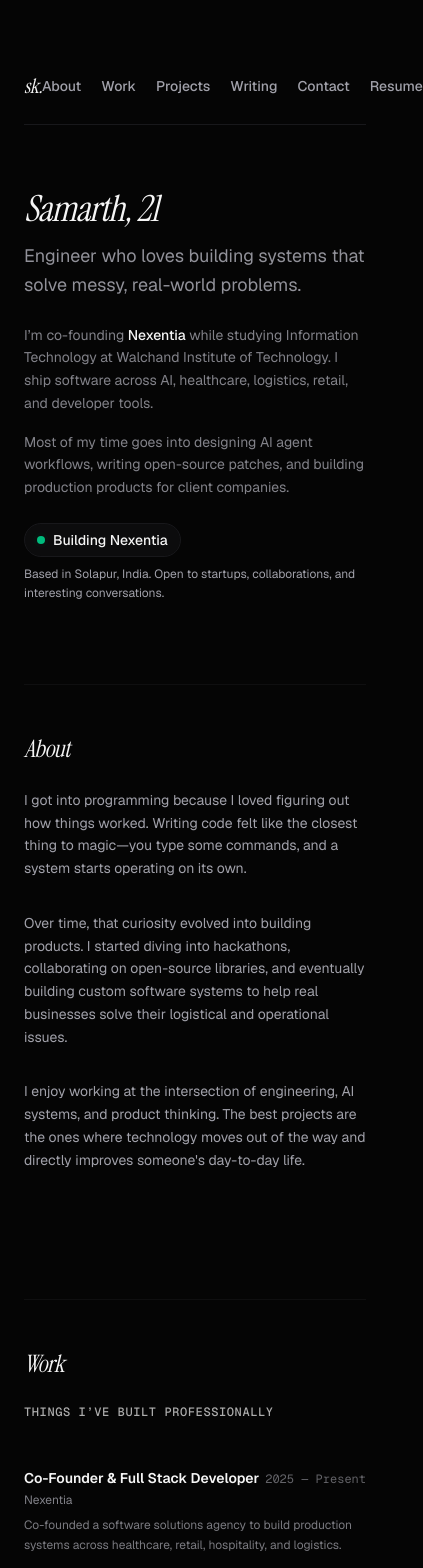
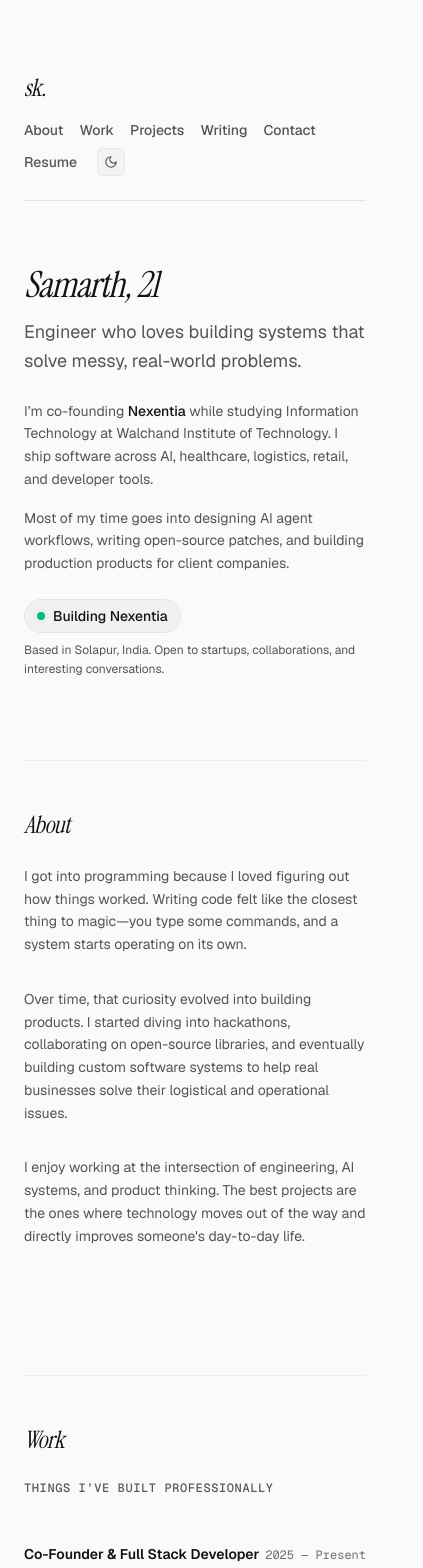
Before and after one commit to Erennn7/portfolio, a Next.js app: page / in a window 390 px wide. Shown: the top 1568 px of the page, 423 px wide, since content can reach past the window. Built offline with nearby package versions, Linux system fonts and the light colour scheme.

Commit message:
feat: add dark/light theme switching, improve font contrast, make layout mobile responsive, link actual resume

```diff
--- a/app/components.tsx
+++ b/app/components.tsx
@@ -1,24 +1,55 @@
-import React from "react";
+"use client";
+
+import React, { useEffect, useState } from "react";
 import Link from "next/link";
 import Image from "next/image";
 
-// Minimal Navbar Component
+// Minimal Navbar Component with Dark/Light Toggle
 export function Navbar() {
+  const [theme, setTheme] = useState<"light" | "dark">("dark");
+  const [mounted, setMounted] = useState(false);
+
+  useEffect(() => {
+    // eslint-disable-next-line react-hooks/set-state-in-effect
+    setMounted(true);
+    const savedTheme = localStorage.getItem("theme") as "light" | "dark" | null;
+    const systemPrefersDark = window.matchMedia("(prefers-color-scheme: dark)").matches;
+
+    if (savedTheme) {
+      setTheme(savedTheme);
+      document.documentElement.classList.toggle("dark", savedTheme === "dark");
+      document.documentElement.classList.toggle("light", savedTheme === "light");
+    } else {
+      const defaultTheme = systemPrefersDark ? "dark" : "light";
+      setTheme(defaultTheme);
+      document.documentElement.classList.toggle("dark", defaultTheme === "dark");
+      document.documentElement.classList.toggle("light", defaultTheme === "light");
+    }
+  }, []);
+
+  const toggleTheme = () => {
+    const nextTheme = theme === "dark" ? "light" : "dark";
+    setTheme(nextTheme);
+    localStorage.setItem("theme", nextTheme);
+    document.documentElement.classList.toggle("dark", nextTheme === "dark");
+    document.documentElement.classList.toggle("light", nextTheme === "light");
+  };
+
   const navItems = [
     { label: "About", href: "/#about" },
     { label: "Work", href: "/work" },
     { label: "Projects", href: "/projects" },
     { label: "Writing", href: "/#writing" },
     { label: "Contact", href: "/#contact" },
-    { label: "Resume", href: "/resume.pdf", external: true },
+    { label: "Resume", href: "/samarths-resume-26.pdf", external: true },
   ];
 
   return (
-    <nav className="w-full flex justify-between items-center py-6 border-b border-border-custom mb-16 animate-fade-in">
-      <Link href="/" className="font-serif italic text-xl tracking-tight text-foreground hover:opacity-80 transition-opacity">
+    <nav className="w-full flex flex-col sm:flex-row justify-between items-start sm:items-center py-6 border-b border-border-custom mb-16 gap-y-4 animate-fade-in">
+      <Link href="/" className="font-serif italic text-2xl tracking-tight text-foreground hover:opacity-80 transition-opacity">
         sk.
       </Link>
-      <div className="flex gap-x-5 md:gap-x-6 text-sm">
+      <div className="flex flex-wrap items-center gap-x-4 gap-y-2 md:gap-x-6 text-sm w-full sm:w-auto justify-start sm:justify-end">
         {navItems.map((item) => {
           const LinkComponent = item.external ? "a" : Link;
           return (
@@ -34,6 +65,59 @@ export function Navbar() {
             </LinkComponent>
           );
         })}
+
+        {/* Modern Hydration-Safe Theme Toggle Button */}
+        <button
+          onClick={toggleTheme}
+          className="text-secondary hover:text-foreground transition-colors p-1.5 focus-visible:outline-none focus-visible:ring-2 focus-visible:ring-foreground/50 rounded-md ml-1 bg-border-custom/30 border border-border-custom/80 hover:bg-border-custom/60"
+          aria-label={`Switch to ${theme === "dark" ? "light" : "dark"} mode`}
+        >
+          {mounted ? (
+            theme === "dark" ? (
+              // Sun Icon (switching to light mode)
+              <svg
+                xmlns="http://www.w3.org/2000/svg"
+                width="14"
+                height="14"
+                viewBox="0 0 24 24"
+                fill="none"
+                stroke="currentColor"
+                strokeWidth="2"
+                strokeLinecap="round"
+                strokeLinejoin="round"
+                className="w-3.5 h-3.5"
+              >
+                <circle cx="12" cy="12" r="4" />
+                <path d="M12 2v2" />
+                <path d="M12 20v2" />
+                <path d="m4.93 4.93 1.41 1.41" />
+                <path d="m17.66 17.66 1.41 1.41" />
+                <path d="M2 12h2" />
+                <path d="M20 12h2" />
+                <path d="m6.34 17.66-1.41 1.41" />
+                <path d="m19.07 4.93-1.41 1.41" />
+              </svg>
+            ) : (
+              // Moon Icon (switching to dark mode)
+              <svg
+                xmlns="http://www.w3.org/2000/svg"
+                width="14"
+                height="14"
+                viewBox="0 0 24 24"
+                fill="none"
+                stroke="currentColor"
+                strokeWidth="2"
+                strokeLinecap="round"
+                strokeLinejoin="round"
+                className="w-3.5 h-3.5"
+              >
+                <path d="M12 3a6 6 0 0 0 9 9 9 9 0 1 1-9-9Z" />
+              </svg>
+            )
+          ) : (
+            <div className="w-3.5 h-3.5" />
+          )}
+        </button>
       </div>
     </nav>
   );
@@ -95,12 +179,12 @@ export function TimelineItem({ company, role, period, highlights }: TimelineItem
         <h3 className="text-foreground font-medium text-base group-hover:text-white transition-colors">
           {company}
         </h3>
-        <span className="text-xs text-secondary/70 font-mono">{period}</span>
+        <span className="text-xs text-secondary/90 font-mono">{period}</span>
       </div>
       <p className="text-xs text-secondary/90 italic -mt-1">{role}</p>
       <ul className="mt-2 flex flex-col gap-y-1.5">
         {highlights.map((highlight, index) => (
-          <li key={index} className="custom-list-dot text-secondary/85 text-xs md:text-sm pl-4">
+          <li key={index} className="custom-list-dot text-secondary text-xs md:text-sm pl-4">
             {highlight}
           </li>
         ))}
@@ -142,12 +226,12 @@ export function ProjectCard({ name, description, features, techStack, imagePath,
       </h3>
 
       {/* Tech tag list separated by slashes */}
-      <p className="text-secondary/60 text-xs font-mono mt-1 mb-2">
+      <p className="text-secondary/80 text-xs font-mono mt-1 mb-2">
         {techStack.join(" / ")}
       </p>
 
       {/* Description */}
-      <p className="text-secondary/85 text-sm mb-3 leading-relaxed">
+      <p className="text-secondary text-sm mb-3 leading-relaxed">
         {description}
       </p>
 
@@ -155,7 +239,7 @@ export function ProjectCard({ name, description, features, techStack, imagePath,
       {features && features.length > 0 && (
         <ul className="mb-4 flex flex-col gap-y-1 pl-4">
           {features.map((feat, idx) => (
-            <li key={idx} className="custom-list-dot text-xs text-secondary/70">
+            <li key={idx} className="custom-list-dot text-xs text-secondary/90">
               {feat}
             </li>
           ))}
@@ -219,7 +303,7 @@ export function ProjectCard({ name, description, features, techStack, imagePath,
 // StackPill Component
 export function StackPill({ label }: { label: string }) {
   return (
-    <span className="bg-border-custom/40 border border-border-custom px-2.5 py-0.5 rounded text-[11px] font-mono text-secondary/90 hover:text-foreground hover:border-secondary/40 transition-colors">
+    <span className="bg-border-custom/40 border border-border-custom px-2.5 py-0.5 rounded text-[11px] font-mono text-secondary hover:text-foreground hover:border-secondary/40 transition-colors">
       {label}
     </span>
   );
@@ -243,9 +327,9 @@ export function WritingItem({ title, excerpt, date = "Draft", slug = "#" }: Writ
         <h3 className="text-foreground text-sm md:text-base font-medium group-hover:text-white transition-colors link-underline w-fit">
           {title}
         </h3>
-        <p className="text-xs text-secondary/70 line-clamp-1">{excerpt}</p>
+        <p className="text-xs text-secondary line-clamp-1">{excerpt}</p>
       </div>
-      <span className="text-xs text-secondary/60 font-mono whitespace-nowrap md:text-right">{date}</span>
+      <span className="text-xs text-secondary/80 font-mono whitespace-nowrap md:text-right">{date}</span>
     </a>
   );
 }
--- a/app/globals.css
+++ b/app/globals.css
@@ -1,10 +1,28 @@
 @import "tailwindcss";
 
+/* Design Tokens & Theme Variables */
 :root {
+  /* Default is Dark Mode */
   --background: #050505;
   --foreground: #F5F5F5;
-  --secondary: #A1A1AA;
-  --border-custom: #18181B;
+  --secondary: #C4C4C4; /* Brighter, high-contrast gray for better legibility */
+  --border-custom: #1a1a20;
+}
+
+/* Light Theme Overrides */
+html.light, :root.light {
+  --background: #FAFAFA;
+  --foreground: #121212;
+  --secondary: #555555; /* Higher contrast muted text for light theme */
+  --border-custom: #E4E4E7;
+}
+
+/* Explicit Dark Theme overrides */
+html.dark, :root.dark {
+  --background: #050505;
+  --foreground: #F5F5F5;
+  --secondary: #C4C4C4;
+  --border-custom: #1a1a20;
 }
 
 @theme inline {
@@ -17,6 +35,7 @@
   --font-mono: var(--font-geist-mono), monospace;
 }
 
+/* Body global layouts and smooth theme transitions */
 body {
   background-color: var(--background);
   color: var(--foreground);
@@ -24,19 +43,33 @@ body {
   text-rendering: optimizeLegibility;
   -webkit-font-smoothing: antialiased;
   -moz-osx-font-smoothing: grayscale;
+  transition: background-color 0.25s cubic-bezier(0.16, 1, 0.3, 1),
+              color 0.25s cubic-bezier(0.16, 1, 0.3, 1),
+              border-color 0.25s cubic-bezier(0.16, 1, 0.3, 1);
+}
+
+/* Universal borders transition for smooth dark/light changes */
+*, *::before, *::after {
+  transition: background-color 0.25s cubic-bezier(0.16, 1, 0.3, 1),
+              border-color 0.25s cubic-bezier(0.16, 1, 0.3, 1);
 }
 
 /* Custom interactive selections */
 ::selection {
   background-color: rgba(245, 245, 245, 0.08);
-  color: #F5F5F5;
+  color: var(--foreground);
+}
+
+html.light ::selection {
+  background-color: rgba(18, 18, 18, 0.06);
+  color: var(--foreground);
 }
 
 /* Custom micro-interactions and animations */
 @keyframes fadeIn {
   from {
     opacity: 0;
-    transform: translateY(8px);
+    transform: translateY(6px);
   }
   to {
     opacity: 1;
@@ -46,7 +79,7 @@ body {
 
 .animate-fade-in {
   opacity: 0;
-  animation: fadeIn 0.7s cubic-bezier(0.16, 1, 0.3, 1) forwards;
+  animation: fadeIn 0.65s cubic-bezier(0.16, 1, 0.3, 1) forwards;
 }
 
 .delay-75 {
@@ -115,5 +148,5 @@ body {
   position: absolute;
   left: 0;
   color: var(--secondary);
-  opacity: 0.6;
+  opacity: 0.85;
 }
--- a/app/page.tsx
+++ b/app/page.tsx
@@ -89,11 +89,11 @@ export default function Home() {
           <h1 className="font-serif italic text-4xl md:text-5xl font-normal tracking-tight text-foreground">
             Samarth, 21
           </h1>
-          <p className="text-secondary/90 text-lg md:text-xl font-normal mt-3 max-w-[560px] leading-relaxed">
+          <p className="text-secondary text-lg md:text-xl font-normal mt-3 max-w-[560px] leading-relaxed">
             Engineer who loves building systems that solve messy, real-world problems.
           </p>
 
-          <div className="text-secondary/80 text-sm md:text-[15px] space-y-4 max-w-[580px] leading-relaxed mt-6">
+          <div className="text-secondary text-sm md:text-[15px] space-y-4 max-w-[580px] leading-relaxed mt-6">
             <p>
               I’m co-founding{" "}
               <a href="https://github.com/nexentia-in" className="text-foreground hover:underline underline-offset-4 decoration-1 font-medium" target="_blank" rel="noopener noreferrer">
@@ -131,10 +131,10 @@ export default function Home() {
             <div className="flex flex-col gap-y-1">
               <div className="flex justify-between items-baseline">
                 <span className="text-foreground text-sm font-semibold">Co-Founder & Full Stack Developer</span>
-                <span className="text-xs text-secondary/60 font-mono">2025 — Present</span>
+                <span className="text-xs text-secondary/85 font-mono">2025 — Present</span>
               </div>
-              <span className="text-xs text-secondary/80">Nexentia</span>
-              <p className="text-xs text-secondary/75 mt-1 leading-relaxed">
+              <span className="text-xs text-secondary">Nexentia</span>
+              <p className="text-xs text-secondary/95 mt-1 leading-relaxed">
                 Co-founded a software solutions agency to build production systems across healthcare, retail, hospitality, and logistics.
               </p>
             </div>
@@ -142,10 +142,10 @@ export default function Home() {
             <div className="flex flex-col gap-y-1">
               <div className="flex justify-between items-baseline">
                 <span className="text-foreground text-sm font-semibold">MERN + GenAI Intern</span>
-                <span className="text-xs text-secondary/60 font-mono">2025</span>
+                <span className="text-xs text-secondary/85 font-mono">2025</span>
               </div>
-              <span className="text-xs text-secondary/80">ANK Upsurge Digital</span>
-              <p className="text-xs text-secondary/75 mt-1 leading-relaxed">
+              <span className="text-xs text-secondary">ANK Upsurge Digital</span>
+              <p className="text-xs text-secondary/95 mt-1 leading-relaxed">
                 Built AI task managers and streamed real-time summaries using Node.js and the Vercel AI SDK.
               </p>
             </div>
@@ -165,7 +165,7 @@ export default function Home() {
           <div className="flex flex-col gap-y-4">
             {wins.map((win, idx) => (
               <div key={idx} className="flex gap-x-3 items-start">
-                <span className="text-secondary/90 text-sm md:text-[15px]">{win.text}</span>
+                <span className="text-secondary text-sm md:text-[15px]">{win.text}</span>
               </div>
             ))}
           </div>
@@ -179,14 +179,14 @@ export default function Home() {
           <div className="flex flex-col gap-y-6">
             <div className="flex flex-col gap-y-1">
               <h4 className="text-foreground text-sm font-semibold">Trinetra</h4>
-              <p className="text-xs text-secondary/85 leading-relaxed">
+              <p className="text-xs text-secondary/95 leading-relaxed">
                 AI-powered public safety dashboard built for large gatherings. Features computer vision threat detection and multi-agent coordination.
               </p>
             </div>
 
             <div className="flex flex-col gap-y-1">
               <h4 className="text-foreground text-sm font-semibold">CureConnect</h4>
-              <p className="text-xs text-secondary/85 leading-relaxed">
+              <p className="text-xs text-secondary/95 leading-relaxed">
                 Telemedicine platform utilizing WebRTC and IVR call systems to make healthcare accessible in offline and remote regions.
               </p>
             </div>
@@ -219,7 +219,7 @@ export default function Home() {
             {philosophies.map((philo, idx) => (
               <div key={idx} className="flex flex-col gap-y-1">
                 <h4 className="text-foreground text-sm font-medium">{philo.text}</h4>
-                <p className="text-xs text-secondary/80">{philo.detail}</p>
+                <p className="text-xs text-secondary/95">{philo.detail}</p>
               </div>
             ))}
           </div>
@@ -262,7 +262,7 @@ export default function Home() {
         </Section>
       </main>
 
-      <footer className="w-full flex justify-between items-center mt-24 pt-8 border-t border-border-custom/40 text-xs text-secondary/50 font-mono animate-fade-in delay-600">
+      <footer className="w-full flex flex-col sm:flex-row gap-y-2 justify-between items-center mt-24 pt-8 border-t border-border-custom/40 text-xs text-secondary font-mono animate-fade-in delay-600">
         <span>© {new Date().getFullYear()} Samarth Kolarkar</span>
         <span>Solapur, India</span>
       </footer>
--- a/app/projects/page.tsx
+++ b/app/projects/page.tsx
@@ -113,7 +113,7 @@ export default function ProjectsPage() {
               placeholder="Search Projects..."
               value={searchQuery}
               onChange={(e) => setSearchQuery(e.target.value)}
-              className="w-full bg-border-custom/20 border border-border-custom/90 px-4 py-2 pl-9 text-sm text-foreground placeholder-secondary/50 rounded-md focus:outline-none focus:border-secondary/40 transition-colors focus:ring-1 focus:ring-secondary/20"
+              className="w-full bg-border-custom/20 border border-border-custom/90 px-4 py-2 pl-9 text-sm text-foreground placeholder-secondary/80 rounded-md focus:outline-none focus:border-secondary/40 transition-colors focus:ring-1 focus:ring-secondary/35"
               id="projects-search-input"
             />
             <svg
@@ -126,7 +126,7 @@ export default function ProjectsPage() {
               strokeWidth="2"
               strokeLinecap="round"
               strokeLinejoin="round"
-              className="absolute left-3 top-1/2 -translate-y-1/2 text-secondary/50"
+              className="absolute left-3 top-1/2 -translate-y-1/2 text-secondary/80"
             >
               <circle cx="11" cy="11" r="8" />
               <path d="m21 21-4.3-4.3" />
@@ -162,7 +162,7 @@ export default function ProjectsPage() {
         )}
       </main>
 
-      <footer className="w-full flex justify-between items-center mt-24 pt-8 border-t border-border-custom/40 text-xs text-secondary/50 font-mono animate-fade-in delay-300">
+      <footer className="w-full flex flex-col sm:flex-row gap-y-2 justify-between items-center mt-24 pt-8 border-t border-border-custom/40 text-xs text-secondary font-mono animate-fade-in delay-300">
         <span>© {new Date().getFullYear()} Samarth Kolarkar</span>
         <span>Solapur, India</span>
       </footer>
```
Also changed, not shown: app/work/page.tsx (+7 -7 lines), 1 other file (tests, documents, lock files or other folders).
